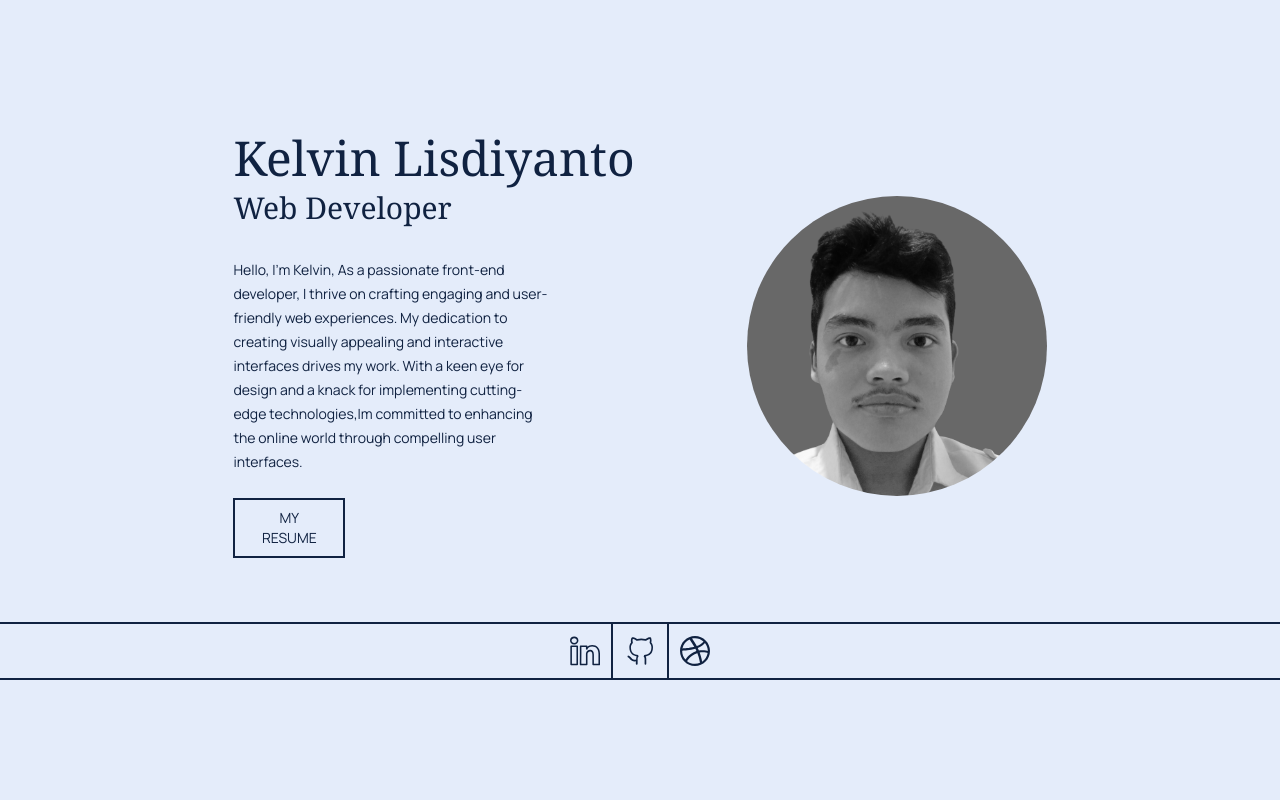
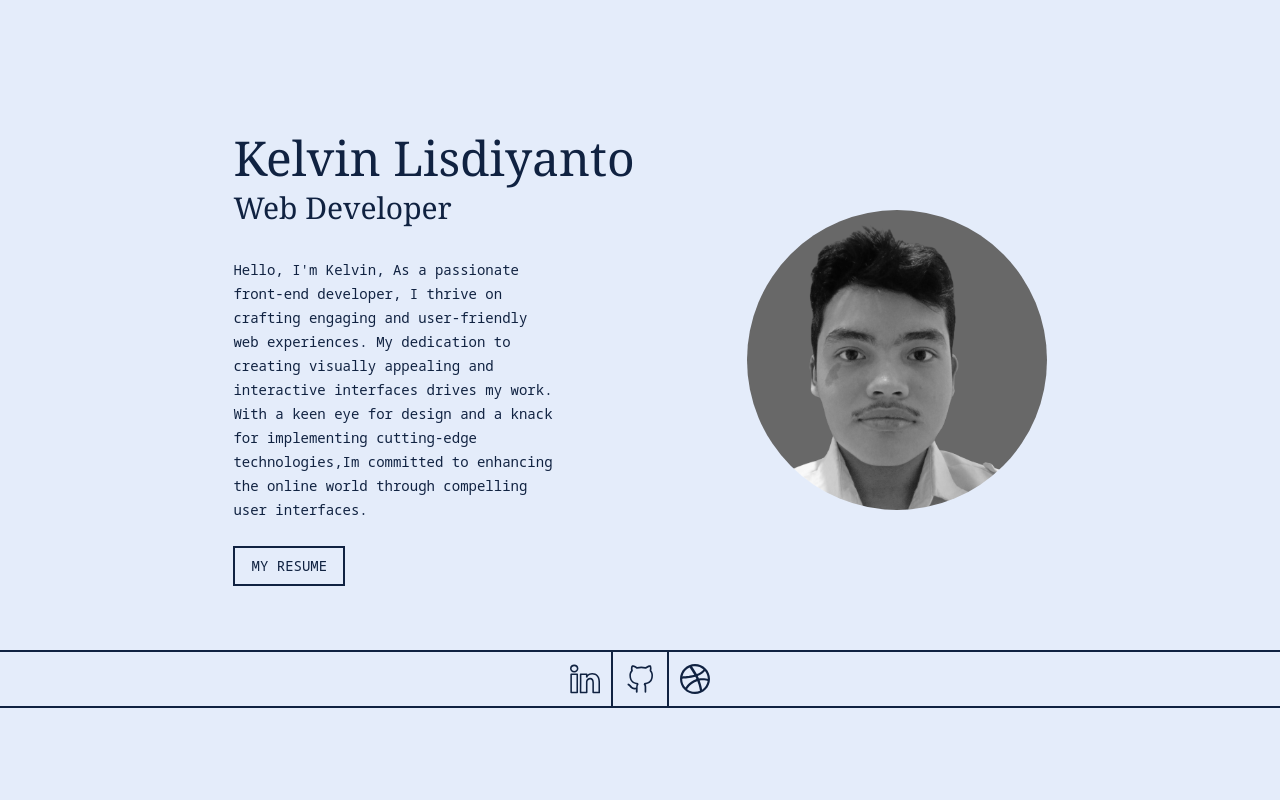
Before and after one commit to vintech05/portfolio-v1, a React (Vite) app: page / in a window 1280 px wide. Shown: the top 800 px of the page. Built offline with nearby package versions, Linux system fonts and the light colour scheme.

Commit message:
fixed bugs & added new fonts

```diff
--- a/tailwind.config.js
+++ b/tailwind.config.js
@@ -12,8 +12,8 @@ export default {
         'text-clr': '#102241',
       },
       fontFamily: {
-        'Notoserif': 'NotoSerif, Arial, sans-serif',
-        'Manrope': 'Manrope, Arial, sans-serif',
+        'Notoserif': 'Noto Serif, Arial, sans-serif',
+        'Manrope': 'Noto Sans Mono, Arial, sans-serif',
       },
     },
   },
```
